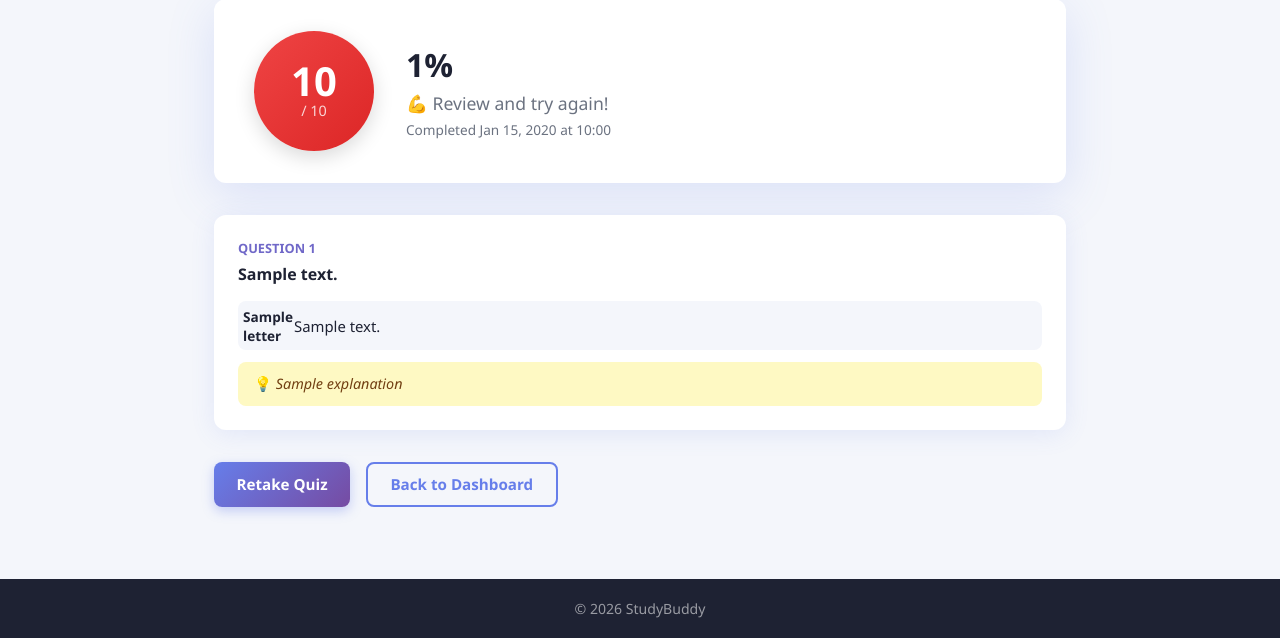
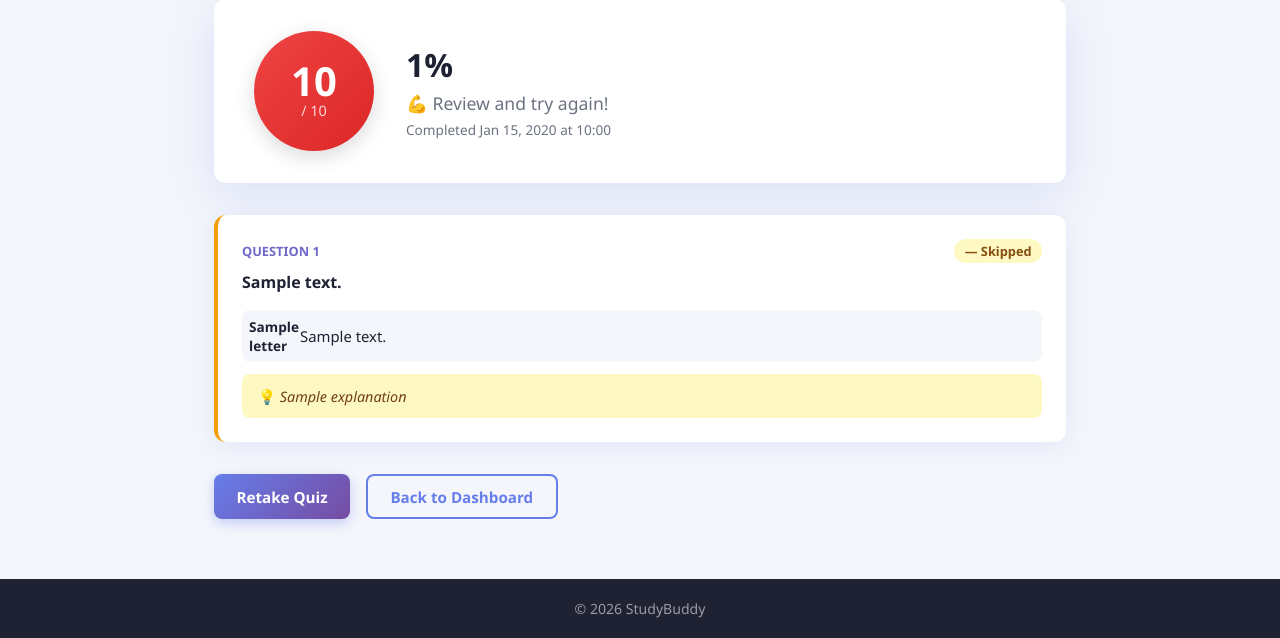
Before and after one commit to Rakesh-S-209/studybuddy, a Flask app: template app/templates/review.html in a window 1280 px wide. Shown: the part 162-800 px from the top of the page. Run offline with Flask 3, Linux system fonts and the light colour scheme; the template is opened without the code that fills it: most values are stand-ins (such as "Sample title", 1, 10 or a date in 2020).

Commit message:
update of UI

```diff
--- a/app/static/css/style.css
+++ b/app/static/css/style.css
@@ -635,6 +635,7 @@ textarea.form-control { resize: vertical; min-height: 160px; }
 .score-msg   { font-size: 1.1rem; color: var(--text-muted); margin: .3rem 0; }
 .score-date  { font-size: .85rem; }
 
+/* Review list */
 .review-list { display: flex; flex-direction: column; gap: 1rem; margin-bottom: 2rem; }
 
 .review-item {
@@ -642,10 +643,28 @@ textarea.form-control { resize: vertical; min-height: 160px; }
   border-radius: var(--radius);
   box-shadow: var(--shadow);
   padding: 1.5rem;
+  border-left: 4px solid var(--border);
 }
-.review-q-num  { font-size: .8rem; font-weight: 700; text-transform: uppercase; color: var(--brand-mid); margin-bottom: .4rem; }
-.review-q-text { font-size: 1rem; font-weight: 600; margin-bottom: 1rem; }
+.review-item-correct { border-left-color: var(--success); }
+.review-item-wrong   { border-left-color: var(--danger); }
+.review-item-skipped { border-left-color: var(--warning); }
 
+/* Question header row */
+.review-q-header {
+  display: flex;
+  align-items: center;
+  justify-content: space-between;
+  margin-bottom: .4rem;
+}
+.review-q-num  { font-size: .8rem; font-weight: 700; text-transform: uppercase; color: var(--brand-mid); }
+.review-verdict { font-size: .8rem; font-weight: 700; padding: .2rem .65rem; border-radius: 20px; }
+.verdict-correct { background: #dcfce7; color: #166534; }
+.verdict-wrong   { background: #fee2e2; color: #991b1b; }
+.verdict-skipped { background: #fef9c3; color: #854d0e; }
+
+.review-q-text { font-size: 1rem; font-weight: 600; margin-bottom: 1rem; line-height: 1.5; }
+
+/* Options */
 .review-options { display: flex; flex-direction: column; gap: .5rem; margin-bottom: .75rem; }
 
 .review-option {
@@ -656,16 +675,34 @@ textarea.form-control { resize: vertical; min-height: 160px; }
   border-radius: var(--radius-sm);
   background: var(--bg);
   font-size: .93rem;
+  border: 2px solid transparent;
 }
-.review-option.review-correct { background: #dcfce7; font-weight: 600; }
-
-.correct-badge {
-  margin-left: auto;
-  font-size: .8rem;
-  color: var(--success);
-  font-weight: 700;
+.review-opt-correct {
+  background: #dcfce7;
+  border-color: #86efac;
+}
+.review-opt-wrong {
+  background: #fee2e2;
+  border-color: #fca5a5;
 }
 
+.option-text-body { flex: 1; }
+
+/* Badges */
+.review-badges { display: flex; gap: .4rem; flex-wrap: wrap; margin-left: auto; }
+
+.badge {
+  font-size: .75rem;
+  font-weight: 700;
+  padding: .2rem .55rem;
+  border-radius: 20px;
+  white-space: nowrap;
+}
+.badge-correct        { background: #166534; color: #fff; }
+.badge-wrong          { background: #991b1b; color: #fff; }
+.badge-picked-correct { background: #15803d; color: #fff; }
+
+/* Explanation */
 .review-explanation {
   background: #fef9c3;
   border-radius: var(--radius-sm);
--- a/app/templates/review.html
+++ b/app/templates/review.html
@@ -7,7 +7,7 @@
   <h1 class="page-title">Quiz Results</h1>
   <p class="text-muted">{{ quiz.title }}</p>
 
-  <!-- Score card -->
+  <!-- ===== Score card ===== -->
   <div class="score-card">
     <div class="score-circle
       {% if attempt.percentage >= 80 %}score-circle-good
@@ -26,38 +26,79 @@
         {% else %}💪 Review and try again!
         {% endif %}
       </p>
-      <p class="text-muted score-date">Completed {{ attempt.completed_at.strftime('%b %d, %Y at %H:%M') }}</p>
+      <p class="text-muted score-date">
+        Completed {{ attempt.completed_at.strftime('%b %d, %Y at %H:%M') }}
+      </p>
     </div>
   </div>
 
-  <!-- Review items (server-side, no JS needed) -->
+  <!-- ===== Per-question review ===== -->
   <div class="review-list">
     {% for q in questions %}
-      {# We don't have the submitted answers stored in DB, so we show correct answers + explanation #}
-      <div class="review-item">
-        <p class="review-q-num">Question {{ loop.index }}</p>
+      {#
+        chosen   — what this user picked (e.g. "B"), or "" if skipped
+        is_correct — True only when chosen matches the correct answer
+      #}
+      {% set chosen = user_answers.get(q.id, "") %}
+      {% set is_correct = (chosen == q.correct_answer) %}
+
+      <div class="review-item {% if is_correct %}review-item-correct{% elif chosen %}review-item-wrong{% else %}review-item-skipped{% endif %}">
+
+        <!-- Question header -->
+        <div class="review-q-header">
+          <p class="review-q-num">Question {{ loop.index }}</p>
+          {% if is_correct %}
+            <span class="review-verdict verdict-correct">✓ Correct</span>
+          {% elif chosen %}
+            <span class="review-verdict verdict-wrong">✗ Wrong</span>
+          {% else %}
+            <span class="review-verdict verdict-skipped">— Skipped</span>
+          {% endif %}
+        </div>
+
         <p class="review-q-text">{{ q.question_text }}</p>
 
+        <!-- Options: green = correct answer, red = user's wrong pick -->
         <div class="review-options">
           {% for letter, text in q.options.items() %}
-            <div class="review-option {% if letter == q.correct_answer %}review-correct{% endif %}">
+            {% set is_the_answer   = (letter == q.correct_answer) %}
+            {% set is_user_choice  = (letter == chosen) %}
+            {% set is_wrong_choice = (is_user_choice and not is_the_answer) %}
+
+            <div class="review-option
+              {% if is_the_answer %}review-opt-correct
+              {% elif is_wrong_choice %}review-opt-wrong
+              {% endif %}">
+
               <span class="option-letter">{{ letter }}</span>
-              <span>{{ text }}</span>
-              {% if letter == q.correct_answer %}<span class="correct-badge">✓ Correct</span>{% endif %}
+              <span class="option-text-body">{{ text }}</span>
+
+              <span class="review-badges">
+                {% if is_the_answer %}
+                  <span class="badge badge-correct">✓ Correct answer</span>
+                {% endif %}
+                {% if is_wrong_choice %}
+                  <span class="badge badge-wrong">✗ Your choice</span>
+                {% elif is_user_choice and is_the_answer %}
+                  <span class="badge badge-picked-correct">✓ Your choice</span>
+                {% endif %}
+              </span>
             </div>
           {% endfor %}
         </div>
 
+        <!-- Explanation (if available) -->
         {% if q.explanation %}
           <div class="review-explanation">
             💡 <em>{{ q.explanation }}</em>
           </div>
         {% endif %}
+
       </div>
     {% endfor %}
   </div>
 
-  <!-- Actions -->
+  <!-- ===== Actions ===== -->
   <div class="review-actions">
     <a href="{{ url_for('quiz.take_quiz', quiz_id=quiz.id) }}" class="btn btn-primary">Retake Quiz</a>
     <a href="{{ url_for('main.dashboard') }}" class="btn btn-outline">Back to Dashboard</a>
--- a/requirements.txt
+++ b/requirements.txt
@@ -7,3 +7,4 @@ PyPDF2==3.0.1
 requests==2.31.0
 python-dotenv==1.0.0
 gunicorn==21.2.0
+psycopg2-binary==2.9.12
```
Also changed, not shown: app/controllers/quiz.py (+11 -2 lines), app/models.py (+14 -0 lines).
